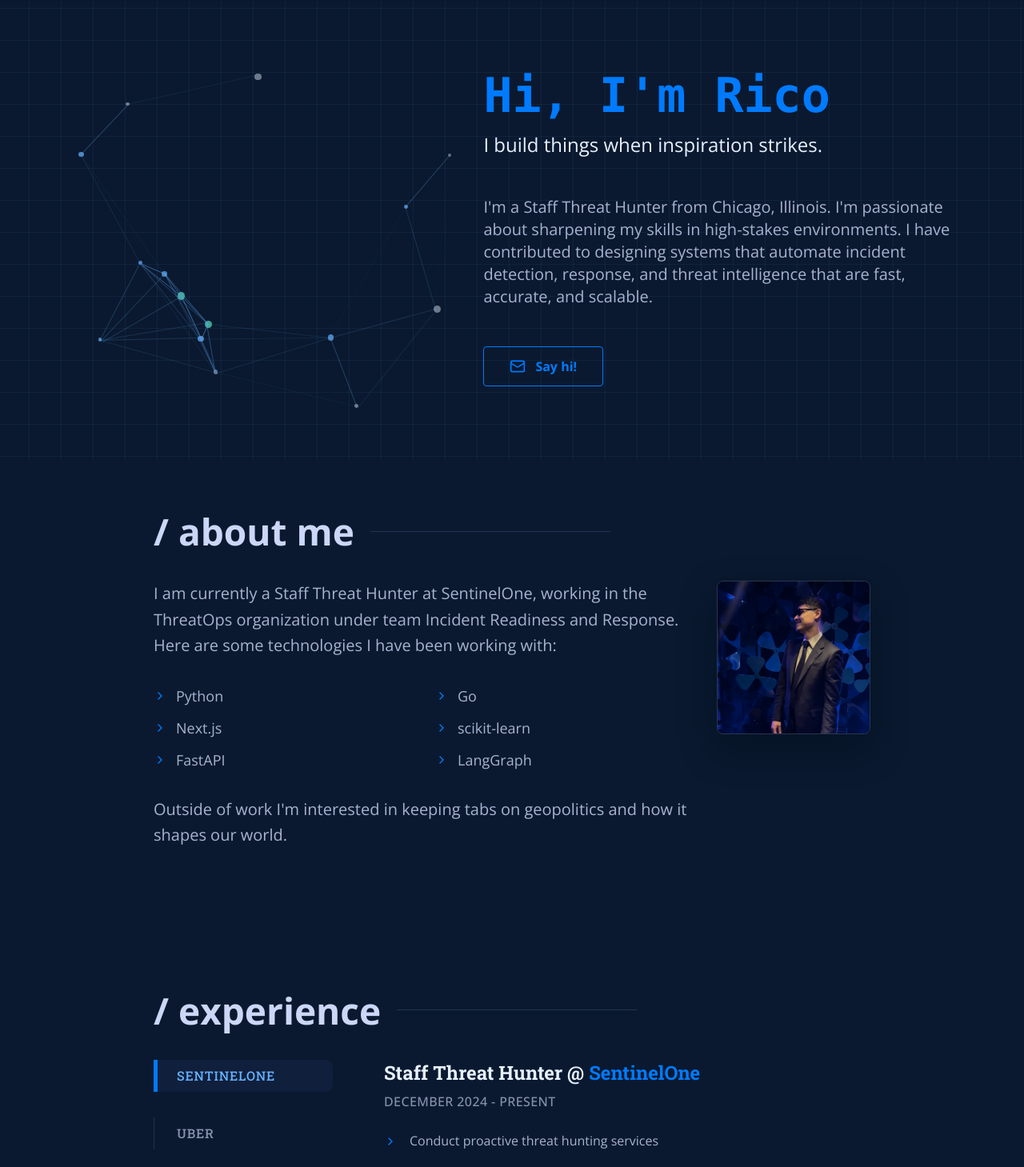
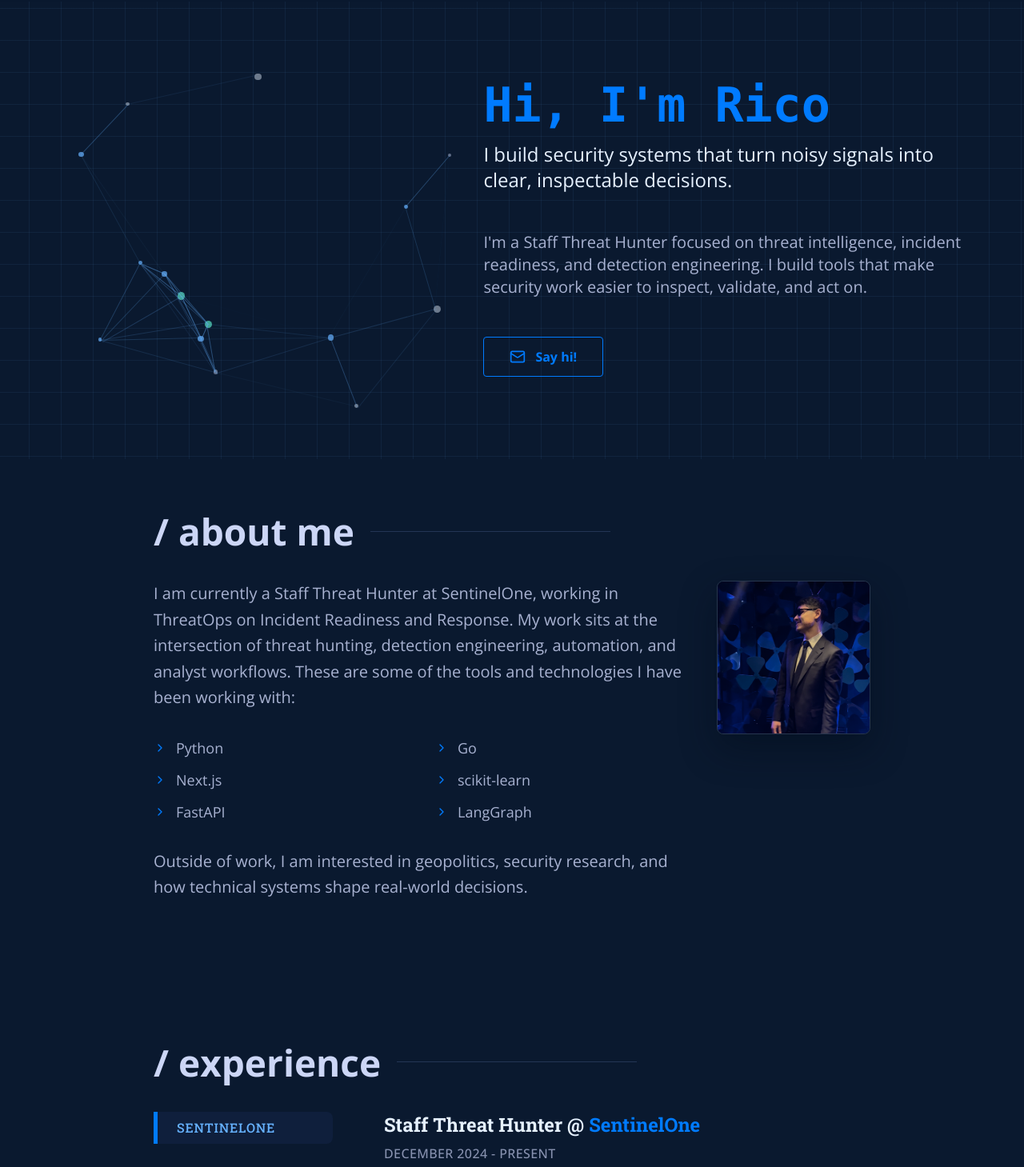
Before and after one commit to ricomanifesto/rico, a React (Vite) app: page / in a window 1280 px wide. Shown: the part 66-1525 px from the top of the page at 80% size. Built offline with nearby package versions, Linux system fonts and the light colour scheme.

Commit message:
Update portfolio positioning copy

```diff
--- a/scripts/check-source-workflow.mjs
+++ b/scripts/check-source-workflow.mjs
@@ -208,7 +208,7 @@ const checks = [
   },
   {
     label: "hero content preserves current public copy",
-    pattern: /export const heroContent:\s*HeroContent\s*=\s*\{[\s\S]*headline:\s*"Hi, I'm Rico"[\s\S]*subtitle:\s*"I build things when inspiration strikes\."[\s\S]*body:\s*"I'm a Staff Threat Hunter from Chicago, Illinois\. I'm passionate about sharpening my skills in high-stakes environments\. I have contributed to designing systems that automate incident detection, response, and threat intelligence that are fast, accurate, and scalable\."[\s\S]*ctaLabel:\s*"Say hi!"[\s\S]*\}/,
+    pattern: /export const heroContent:\s*HeroContent\s*=\s*\{[\s\S]*headline:\s*"Hi, I'm Rico"[\s\S]*subtitle:\s*"I build security systems that turn noisy signals into clear, inspectable decisions\."[\s\S]*body:\s*"I'm a Staff Threat Hunter focused on threat intelligence, incident readiness, and detection engineering\. I build tools that make security work easier to inspect, validate, and act on\."[\s\S]*ctaLabel:\s*"Say hi!"[\s\S]*\}/,
     source: hero,
   },
   {
--- a/src/components/AboutMe.tsx
+++ b/src/components/AboutMe.tsx
@@ -34,7 +34,7 @@ export default function AboutMe() {
               }}
               viewport={{ once: true }}
             >
-              I am currently a Staff Threat Hunter at SentinelOne, working in the ThreatOps organization under team Incident Readiness and Response. Here are some technologies I have been working with:
+              I am currently a Staff Threat Hunter at SentinelOne, working in ThreatOps on Incident Readiness and Response. My work sits at the intersection of threat hunting, detection engineering, automation, and analyst workflows. These are some of the tools and technologies I have been working with:
             </motion.p>
 
             <motion.ul
@@ -83,7 +83,7 @@ export default function AboutMe() {
               }}
               viewport={{ once: true }}
             >
-              Outside of work I'm interested in keeping tabs on geopolitics and how it shapes our world.
+              Outside of work, I am interested in geopolitics, security research, and how technical systems shape real-world decisions.
             </motion.p>
           </div>
 
--- a/src/content/hero.ts
+++ b/src/content/hero.ts
@@ -53,8 +53,8 @@ export interface NetworkAnimationBehavior {
 
 export const heroContent: HeroContent = {
   headline: "Hi, I'm Rico",
-  subtitle: "I build things when inspiration strikes.",
-  body: "I'm a Staff Threat Hunter from Chicago, Illinois. I'm passionate about sharpening my skills in high-stakes environments. I have contributed to designing systems that automate incident detection, response, and threat intelligence that are fast, accurate, and scalable.",
+  subtitle: "I build security systems that turn noisy signals into clear, inspectable decisions.",
+  body: "I'm a Staff Threat Hunter focused on threat intelligence, incident readiness, and detection engineering. I build tools that make security work easier to inspect, validate, and act on.",
   ctaLabel: "Say hi!",
 };
 
--- a/src/content/portfolio.ts
+++ b/src/content/portfolio.ts
@@ -278,8 +278,8 @@ export const experiences: readonly ExperienceItem[] = [
     title: "Staff Threat Hunter",
     period: "DECEMBER 2024 - PRESENT",
     highlights: [
-      "Conduct proactive threat hunting services",
-      "Build, evolve, and expand hunting tooling, techniques and use-cases"
+      "Lead proactive threat hunting work across incident readiness and response workflows",
+      "Build tooling, detection logic, and analyst-facing systems that make threat activity easier to investigate, validate, and communicate"
     ]
   },
   {
@@ -288,8 +288,8 @@ export const experiences: readonly ExperienceItem[] = [
     title: "Threat Detection Engineer II",
     period: "OCTOBER 2023 - JULY 2024",
     highlights: [
-      "Used big data and real-time streaming technologies to build and refine threat detections",
-      "Built mechanisms that combined multiple detection signals to create higher fidelity threat detections"
+      "Built and refined threat detections using large-scale data and real-time streaming systems",
+      "Combined multiple detection signals into higher-fidelity alerting patterns for security operations"
     ]
   },
   {
@@ -298,8 +298,8 @@ export const experiences: readonly ExperienceItem[] = [
     title: "Information Security Researcher",
     period: "AUGUST 2013 - AUGUST 2023",
     highlights: [
-      "Tracked threat actors and analyzed anomalous activity, uncovering new attack techniques and threats",
-      "Wrote and deployed new countermeasures rapidly"
+      "Tracked threat actors, analyzed anomalous activity, and identified emerging attack techniques",
+      "Wrote and deployed countermeasures quickly to improve detection and response coverage"
     ]
   }
 ];
```
Also changed, not shown: 1 other file (tests, documents, lock files or other folders).
